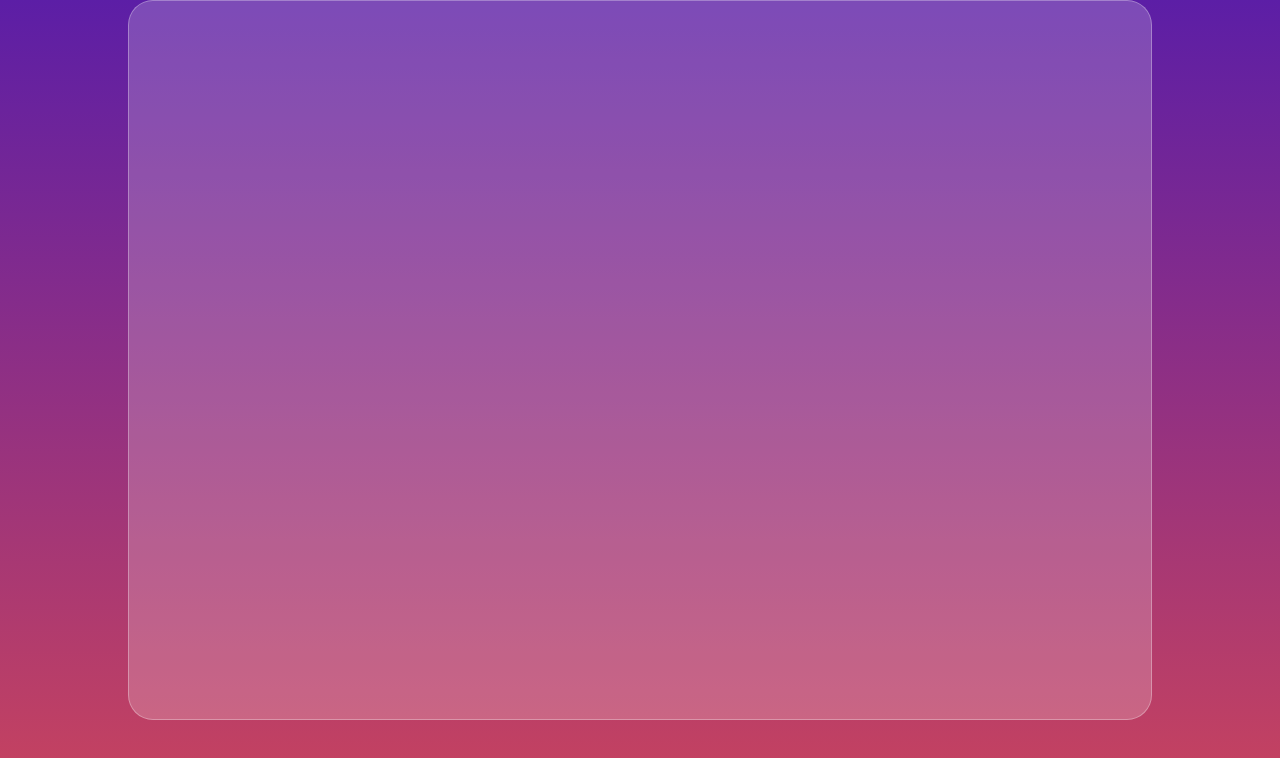
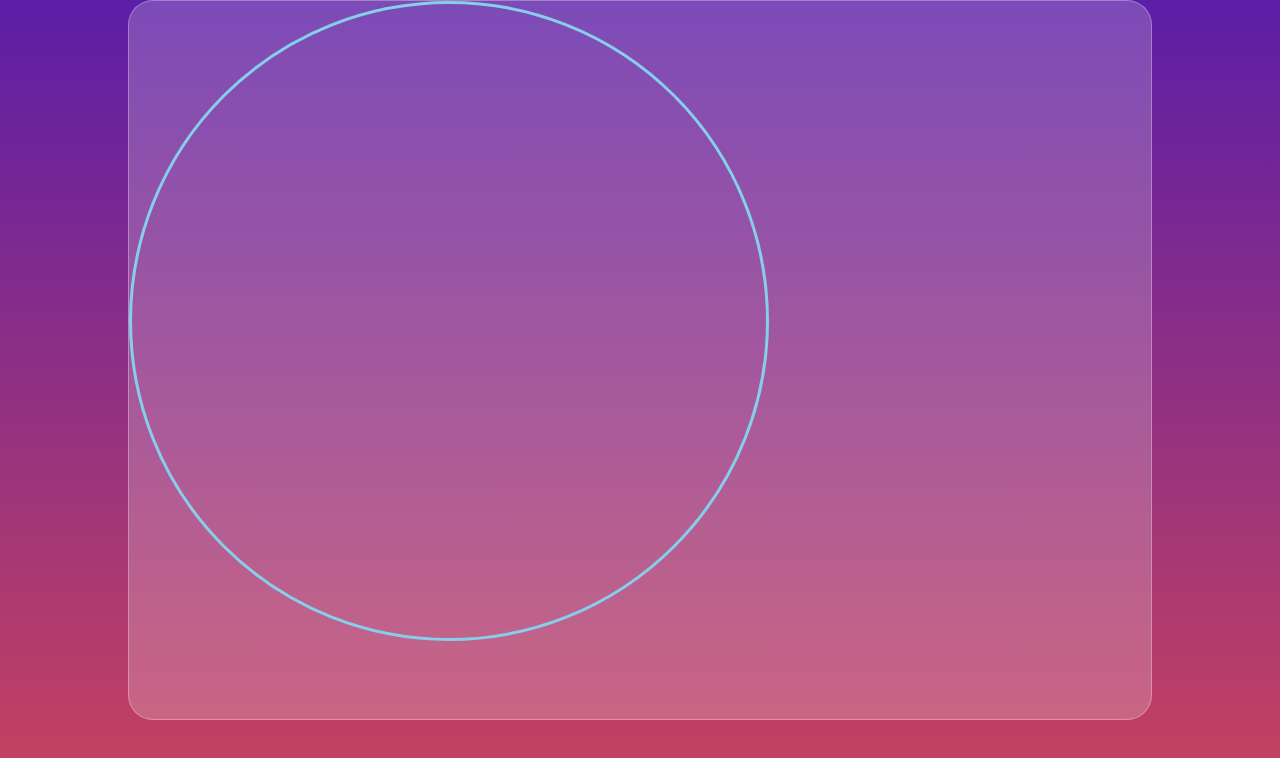
Before and after one commit to kurakke/OnkanNext, a Next.js app: page /result in a window 1280 px wide. Shown: the top 758 px of the page. Built offline with nearby package versions, Linux system fonts and the light colour scheme.

Commit message:
取り敢えず円作った

```diff
--- a/pages/result.tsx
+++ b/pages/result.tsx
@@ -19,6 +19,15 @@ const glass = css`
   filter: drop-shadow(3px 3px 3px 0 rgba(0, 0, 0, 0.8));
   border-radius: 25px;
 `;
+const circle = css`
+  display: inline-block;
+  width: 50vw;
+  height: 50vw;
+  text-align: center;
+  line-height: 80px;
+  border-radius: 50%;
+  border: solid 3px skyblue;
+`;
 
 const Result = () => {
   const router = useRouter();
@@ -27,6 +36,7 @@ const Result = () => {
       <div css={glass}>
         {router.query.hoge}
         {router.query.selectedAnswer}
+        <div css={circle}></div>
       </div>
     </div>
   );
```
